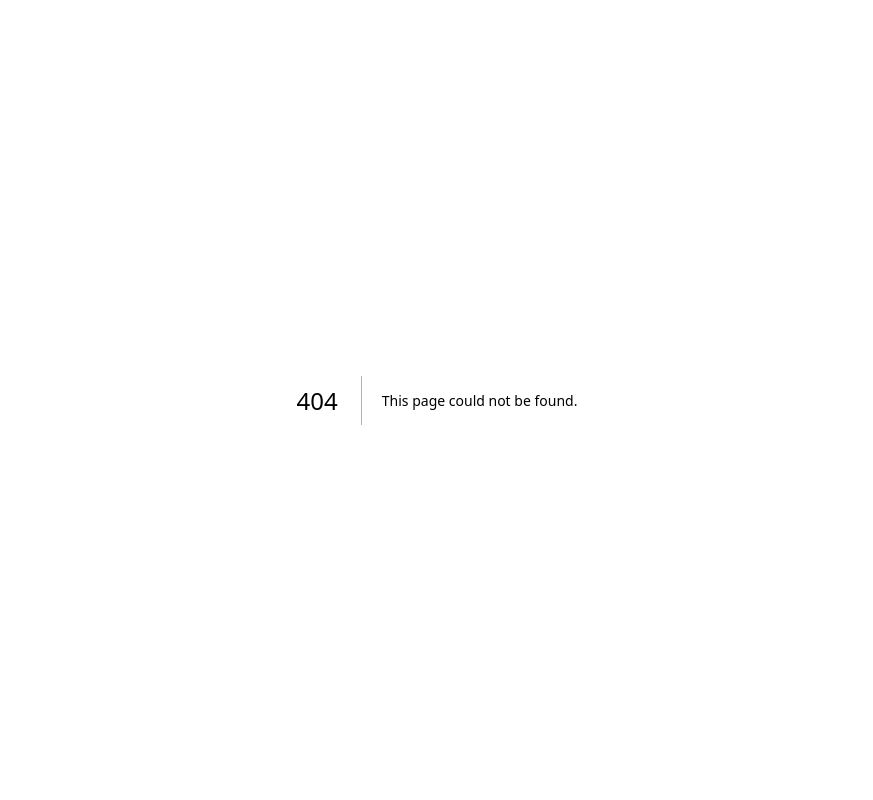
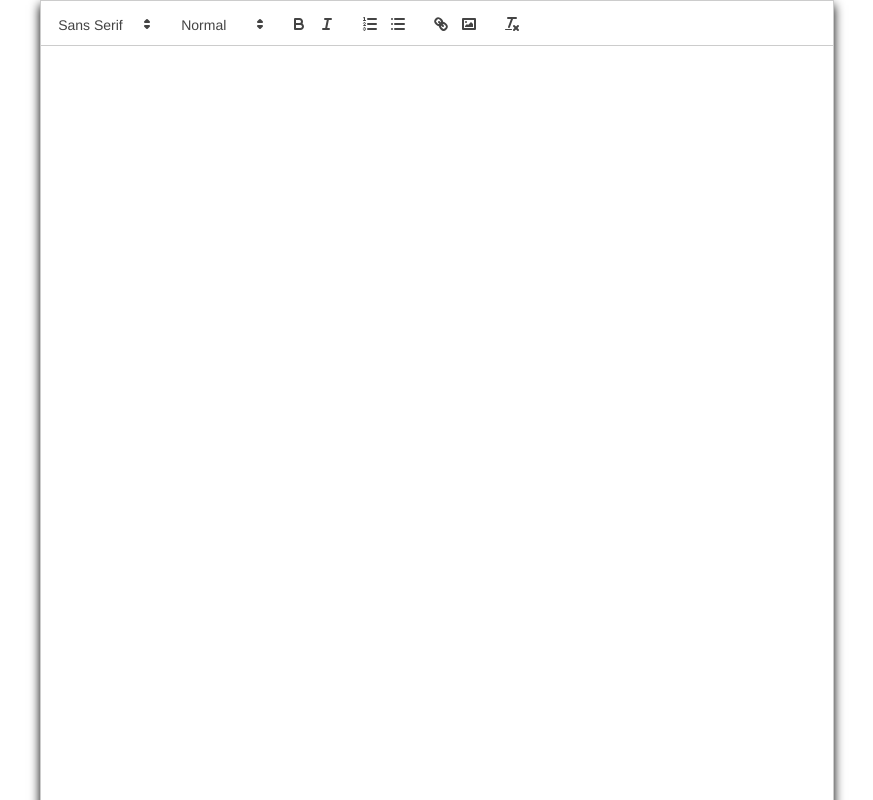
Before and after one commit to junaga/example-app, a Next.js app: page /editor in a window 1280 px wide. Before the commit this address had no page. Shown: the top 800 px of the page, without its empty margins (203-1076 px from the left). Built offline with nearby package versions, Linux system fonts and the light colour scheme; a web font is replaced by a local one.

Commit message:
add `<Editor>`

```diff
--- /dev/null
+++ b/lib/Editor.tsx
@@ -0,0 +1,65 @@
+// https://quilljs.com/docs/
+
+import dynamic from "next/dynamic"
+const QuillNoSSRWrapper = dynamic(import("react-quill"), {
+	ssr: false,
+	loading: () => <p>Loading ...</p>
+})
+
+const config = {
+	toolbar: [
+		[{ font: [] }],
+		[{ size: [] }],
+		["bold", "italic"],
+		[{ list: "ordered" }, { list: "bullet" }],
+		["link", "image"],
+		["clean"]
+	],
+	clipboard: { matchVisual: true }
+}
+
+export default function Editor() {
+	return (
+		<>
+			<QuillNoSSRWrapper
+				id="editor"
+				className="prose"
+				theme="snow"
+				modules={config}
+			/>
+
+			<style jsx>{`
+				@media screen {
+					:global(#editor) {
+						margin: 0 auto;
+
+						max-width: none;
+						width: 210mm;
+						box-shadow: 0 5px 10px #000;
+					}
+					:global(#editor .ql-editor) {
+						height: 297mm;
+					}
+					:global(#editor ::selection) {
+						background: #d38d93;
+					}
+				}
+
+				@media print {
+					@page {
+						margin: 0;
+					}
+					:global(#editor .ql-toolbar) {
+						display: none;
+					}
+					:global(#editor *) {
+						width: 100%;
+						margin: none;
+						padding: none;
+						border: none;
+					}
+				}
+			`}</style>
+		</>
+	)
+}
--- a/pages/_app.tsx
+++ b/pages/_app.tsx
@@ -1,6 +1,8 @@
-import "~/lib/globals.css"
+import "react-quill/dist/quill.snow.css"
+
 import type { AppProps } from "next/app"
 import Head from "next/head"
+import "~/lib/globals.css"
 
 // This default export is required in a new `pages/_app.js` file.
 export default function MyApp({ Component, pageProps }: AppProps) {
--- /dev/null
+++ b/pages/editor.tsx
@@ -0,0 +1,9 @@
+import Editor from "~/lib/Editor"
+
+export default function Page() {
+	return (
+		<>
+			<Editor />
+		</>
+	)
+}
```
